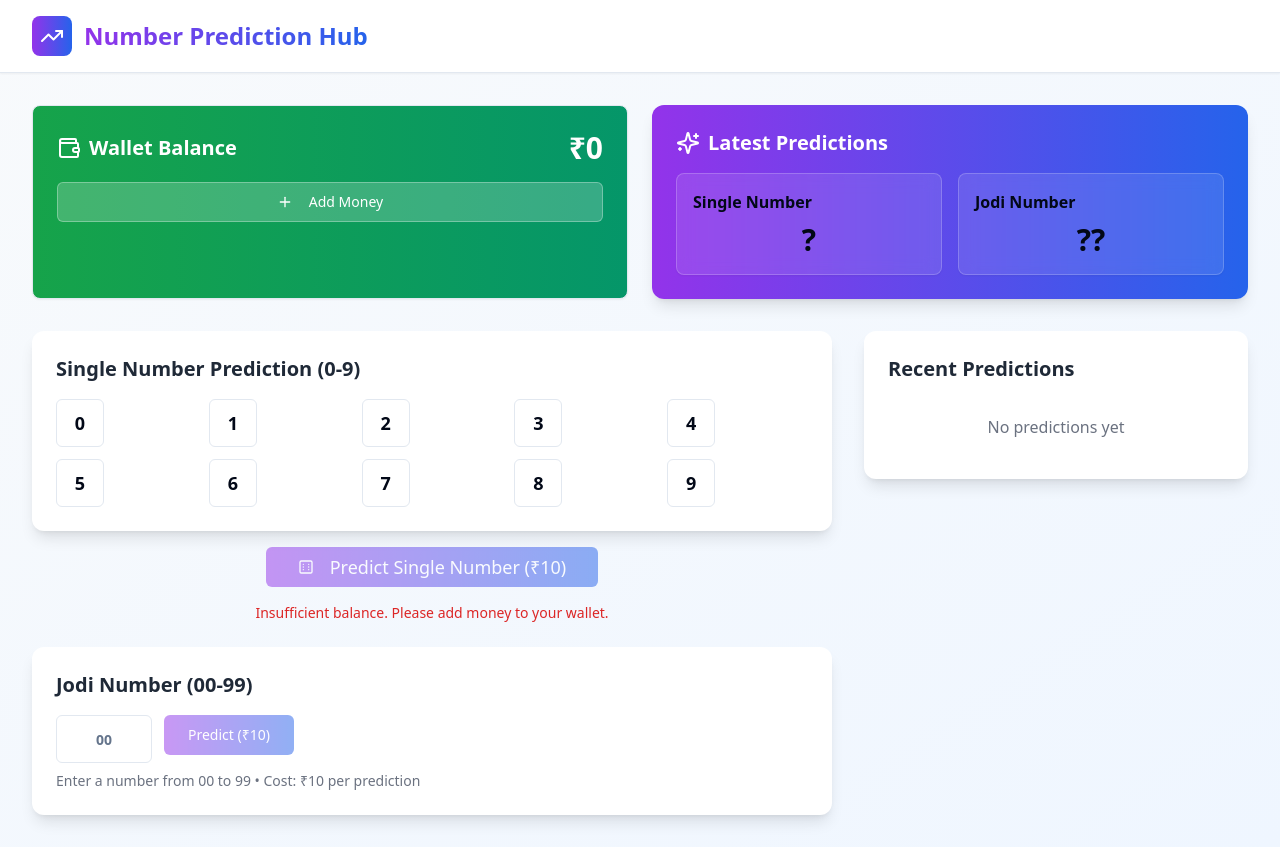
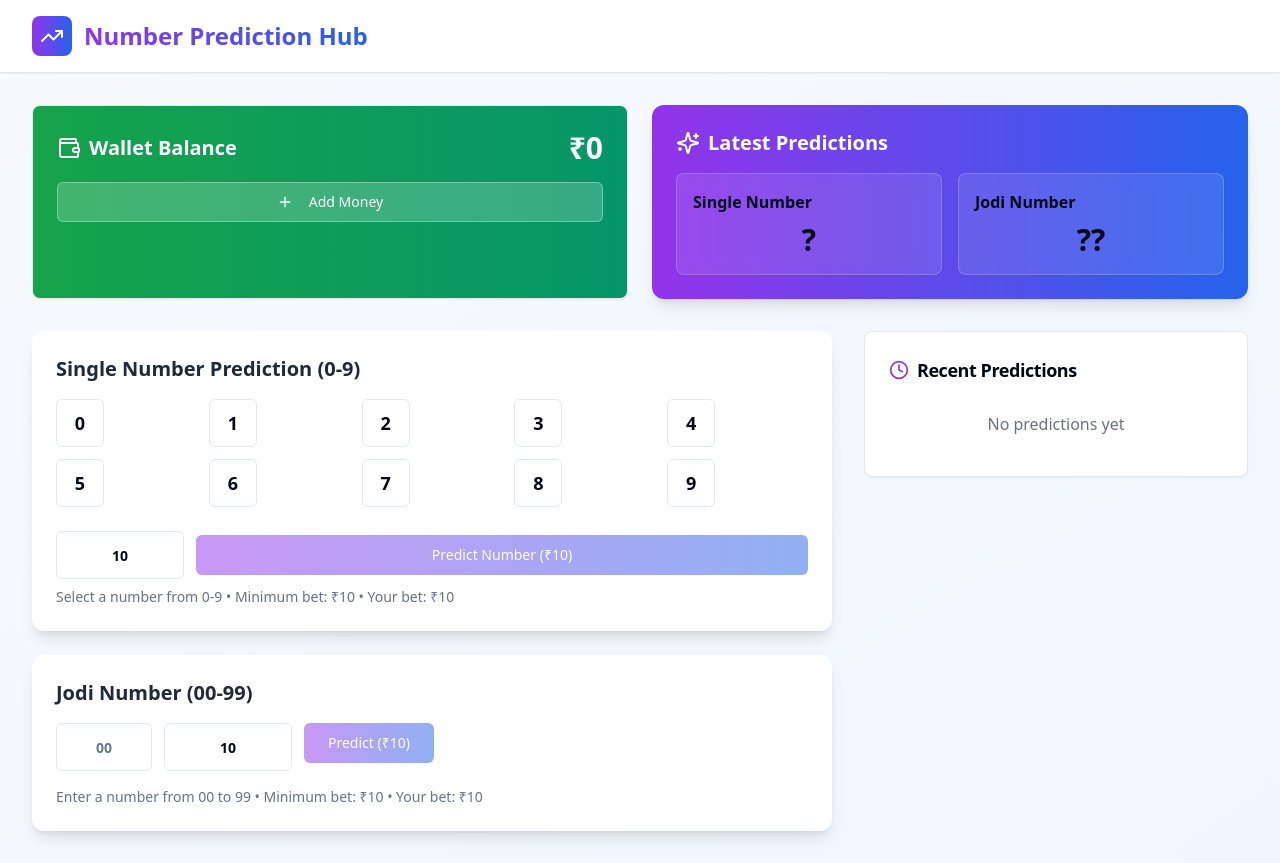
Before and after one commit to pradeepgorule/digit-dream-predictor-app, a React (Vite) app: page / in a window 1280 px wide. Built offline with nearby package versions, Linux system fonts and the light colour scheme.

Commit message:
Add ability to add money to predicted numbers
Allow users to add money to predicted numbers, with a minimum of ₹10 and no maximum limit.

```diff
--- a/src/components/JodiInput.tsx
+++ b/src/components/JodiInput.tsx
@@ -1,15 +1,17 @@
 
-import React from 'react';
+import React, { useState } from 'react';
 import { Input } from '@/components/ui/input';
 import { Button } from '@/components/ui/button';
 
 interface JodiInputProps {
   value: string;
   onChange: (value: string) => void;
-  onSubmit: () => void;
+  onSubmit: (betAmount: number) => void;
 }
 
 const JodiInput = ({ value, onChange, onSubmit }: JodiInputProps) => {
+  const [betAmount, setBetAmount] = useState('10');
+
   const handleInputChange = (e: React.ChangeEvent<HTMLInputElement>) => {
     const inputValue = e.target.value;
     // Only allow numbers and limit to 2 digits
@@ -18,15 +20,33 @@ const JodiInput = ({ value, onChange, onSubmit }: JodiInputProps) => {
     }
   };
 
+  const handleBetAmountChange = (e: React.ChangeEvent<HTMLInputElement>) => {
+    const amount = e.target.value;
+    // Only allow numbers
+    if (/^\d*$/.test(amount)) {
+      setBetAmount(amount);
+    }
+  };
+
   const handleKeyPress = (e: React.KeyboardEvent) => {
     if (e.key === 'Enter') {
-      onSubmit();
+      handleSubmit();
     }
   };
+
+  const handleSubmit = () => {
+    const amount = parseInt(betAmount);
+    if (amount >= 10) {
+      onSubmit(amount);
+    }
+  };
+
+  const betAmountNum = parseInt(betAmount) || 0;
 
   return (
     <div className="bg-white rounded-xl shadow-lg p-6">
       <h3 className="text-xl font-bold text-gray-800 mb-4">Jodi Number (00-99)</h3>
+      <div className="space-y-4">
         <div className="flex gap-3">
           <Input
             type="text"
@@ -37,15 +57,25 @@ const JodiInput = ({ value, onChange, onSubmit }: JodiInputProps) => {
             className="text-center text-2xl font-bold h-12 max-w-24"
             maxLength={2}
           />
+          <Input
+            type="text"
+            value={betAmount}
+            onChange={handleBetAmountChange}
+            placeholder="Bet Amount"
+            className="text-center text-lg font-semibold h-12 max-w-32"
+          />
           <Button
-          onClick={onSubmit}
-          disabled={value.length !== 2}
+            onClick={handleSubmit}
+            disabled={value.length !== 2 || betAmountNum < 10}
             className="bg-gradient-to-r from-purple-600 to-blue-600 hover:from-purple-700 hover:to-blue-700 text-white px-6"
           >
-          Predict (₹10)
+            Predict (₹{betAmountNum})
           </Button>
         </div>
-      <p className="text-sm text-gray-500 mt-2">Enter a number from 00 to 99 • Cost: ₹10 per prediction</p>
+        <p className="text-sm text-gray-500">
+          Enter a number from 00 to 99 • Minimum bet: ₹10 • Your bet: ₹{betAmountNum}
+        </p>
+      </div>
     </div>
   );
 };
--- a/src/components/NumberGrid.tsx
+++ b/src/components/NumberGrid.tsx
@@ -1,35 +1,78 @@
 
-import React from 'react';
+import React, { useState } from 'react';
 import { Button } from '@/components/ui/button';
+import { Input } from '@/components/ui/input';
 
 interface NumberGridProps {
   selectedNumber: number | null;
   onNumberSelect: (number: number) => void;
+  onPredict: (betAmount: number) => void;
   title: string;
 }
 
-const NumberGrid = ({ selectedNumber, onNumberSelect, title }: NumberGridProps) => {
+const NumberGrid = ({ selectedNumber, onNumberSelect, onPredict, title }: NumberGridProps) => {
+  const [betAmount, setBetAmount] = useState('10');
+
   const numbers = Array.from({ length: 10 }, (_, i) => i);
+
+  const handleBetAmountChange = (e: React.ChangeEvent<HTMLInputElement>) => {
+    const amount = e.target.value;
+    // Only allow numbers
+    if (/^\d*$/.test(amount)) {
+      setBetAmount(amount);
+    }
+  };
+
+  const handlePredict = () => {
+    const amount = parseInt(betAmount);
+    if (amount >= 10 && selectedNumber !== null) {
+      onPredict(amount);
+    }
+  };
+
+  const betAmountNum = parseInt(betAmount) || 0;
 
   return (
     <div className="bg-white rounded-xl shadow-lg p-6">
       <h3 className="text-xl font-bold text-gray-800 mb-4">{title}</h3>
-      <div className="grid grid-cols-5 gap-3">
+
+      <div className="grid grid-cols-5 gap-3 mb-6">
         {numbers.map((number) => (
           <Button
             key={number}
+            onClick={() => onNumberSelect(number)}
             variant={selectedNumber === number ? "default" : "outline"}
-            className={`h-12 w-12 text-lg font-bold transition-all duration-200 ${
+            className={`h-12 w-12 text-lg font-bold ${
               selectedNumber === number
-                ? "bg-gradient-to-r from-purple-600 to-blue-600 hover:from-purple-700 hover:to-blue-700 text-white shadow-lg scale-105"
-                : "hover:bg-gray-50 hover:scale-105"
+                ? 'bg-gradient-to-r from-purple-600 to-blue-600 text-white'
+                : 'hover:bg-purple-50 hover:border-purple-300'
             }`}
-            onClick={() => onNumberSelect(number)}
           >
             {number}
           </Button>
         ))}
       </div>
+
+      <div className="flex gap-3 items-center">
+        <Input
+          type="text"
+          value={betAmount}
+          onChange={handleBetAmountChange}
+          placeholder="Bet Amount"
+          className="text-center text-lg font-semibold h-12 max-w-32"
+        />
+        <Button
+          onClick={handlePredict}
+          disabled={selectedNumber === null || betAmountNum < 10}
+          className="bg-gradient-to-r from-purple-600 to-blue-600 hover:from-purple-700 hover:to-blue-700 text-white px-6 flex-1"
+        >
+          Predict Number {selectedNumber !== null ? selectedNumber : ''} (₹{betAmountNum})
+        </Button>
+      </div>
+
+      <p className="text-sm text-gray-500 mt-2">
+        Select a number from 0-9 • Minimum bet: ₹10 • Your bet: ₹{betAmountNum}
+      </p>
     </div>
   );
 };
--- a/src/components/PredictionHistory.tsx
+++ b/src/components/PredictionHistory.tsx
@@ -1,12 +1,13 @@
 
 import React from 'react';
-import { Card } from '@/components/ui/card';
-import { Badge } from '@/components/ui/badge';
+import { Card, CardHeader, CardTitle, CardContent } from '@/components/ui/card';
+import { Clock, Hash, IndianRupee } from 'lucide-react';
 
 interface Prediction {
   id: string;
   type: 'single' | 'jodi';
   number: string;
+  betAmount: number;
   timestamp: Date;
 }
 
@@ -15,33 +16,57 @@ interface PredictionHistoryProps {
 }
 
 const PredictionHistory = ({ predictions }: PredictionHistoryProps) => {
+  const formatTime = (date: Date) => {
+    return date.toLocaleTimeString('en-IN', {
+      hour: '2-digit',
+      minute: '2-digit',
+      hour12: true
+    });
+  };
+
   return (
-    <div className="bg-white rounded-xl shadow-lg p-6">
-      <h3 className="text-xl font-bold text-gray-800 mb-4">Recent Predictions</h3>
-      <div className="space-y-3 max-h-64 overflow-y-auto">
+    <Card className="h-fit">
+      <CardHeader className="pb-3">
+        <CardTitle className="flex items-center gap-2 text-lg">
+          <Clock className="h-5 w-5 text-purple-600" />
+          Recent Predictions
+        </CardTitle>
+      </CardHeader>
+      <CardContent className="space-y-3">
         {predictions.length === 0 ? (
           <p className="text-gray-500 text-center py-4">No predictions yet</p>
         ) : (
           predictions.map((prediction) => (
-            <Card key={prediction.id} className="p-3 border-l-4 border-l-purple-500">
-              <div className="flex justify-between items-center">
-                <div className="flex items-center gap-3">
-                  <Badge variant={prediction.type === 'single' ? 'default' : 'secondary'}>
-                    {prediction.type === 'single' ? 'Single' : 'Jodi'}
-                  </Badge>
-                  <span className="font-bold text-lg text-purple-600">
-                    {prediction.number}
-                  </span>
+            <div
+              key={prediction.id}
+              className="flex items-center justify-between p-3 bg-gray-50 rounded-lg border"
+            >
+              <div className="flex items-center gap-3">
+                <div className={`p-2 rounded-full ${
+                  prediction.type === 'single'
+                    ? 'bg-blue-100 text-blue-600'
+                    : 'bg-purple-100 text-purple-600'
+                }`}>
+                  <Hash className="h-4 w-4" />
                 </div>
-                <span className="text-sm text-gray-500">
-                  {prediction.timestamp.toLocaleTimeString()}
-                </span>
+                <div>
+                  <div className="font-semibold text-gray-800">
+                    {prediction.type === 'single' ? 'Single' : 'Jodi'}: {prediction.number}
+                  </div>
+                  <div className="flex items-center gap-1 text-sm text-gray-600">
+                    <IndianRupee className="h-3 w-3" />
+                    <span>{prediction.betAmount}</span>
+                  </div>
+                </div>
               </div>
-            </Card>
+              <div className="text-xs text-gray-500">
+                {formatTime(prediction.timestamp)}
+              </div>
+            </div>
           ))
         )}
-      </div>
-    </div>
+      </CardContent>
+    </Card>
   );
 };
 
--- a/src/pages/Index.tsx
+++ b/src/pages/Index.tsx
@@ -5,14 +5,14 @@ import JodiInput from '@/components/JodiInput';
 import PredictionHistory from '@/components/PredictionHistory';
 import ResultsDisplay from '@/components/ResultsDisplay';
 import WalletComponent from '@/components/Wallet';
-import { Button } from '@/components/ui/button';
-import { TrendingUp, Dice6 } from 'lucide-react';
+import { TrendingUp } from 'lucide-react';
 import { useToast } from '@/hooks/use-toast';
 
 interface Prediction {
   id: string;
   type: 'single' | 'jodi';
   number: string;
+  betAmount: number;
   timestamp: Date;
 }
 
@@ -25,11 +25,12 @@ const Index = () => {
   const [walletBalance, setWalletBalance] = useState(0);
   const { toast } = useToast();
 
-  const addPrediction = (type: 'single' | 'jodi', number: string) => {
+  const addPrediction = (type: 'single' | 'jodi', number: string, betAmount: number) => {
     const newPrediction: Prediction = {
       id: Date.now().toString(),
       type,
       number,
+      betAmount,
       timestamp: new Date(),
     };
     setPredictions(prev => [newPrediction, ...prev.slice(0, 9)]); // Keep last 10 predictions
@@ -39,32 +40,32 @@ const Index = () => {
     setWalletBalance(prev => prev + amount);
   };
 
-  const handleSinglePredict = () => {
-    if (walletBalance < 10) {
+  const handleSinglePredict = (betAmount: number) => {
+    if (walletBalance < betAmount) {
       toast({
         title: "Insufficient Balance",
-        description: "Please add money to your wallet. Minimum balance required: ₹10",
+        description: `Please add money to your wallet. Required: ₹${betAmount}`,
         variant: "destructive",
       });
       return;
     }
 
     if (selectedSingle !== null) {
-      addPrediction('single', selectedSingle.toString());
+      addPrediction('single', selectedSingle.toString(), betAmount);
       setLatestSingle(selectedSingle);
-      setWalletBalance(prev => prev - 10); // Deduct ₹10 for prediction
+      setWalletBalance(prev => prev - betAmount);
       toast({
         title: "Single Number Predicted!",
-        description: `Your prediction: ${selectedSingle} (₹10 deducted)`,
+        description: `Your prediction: ${selectedSingle} with ₹${betAmount} bet`,
       });
     }
   };
 
-  const handleJodiPredict = () => {
-    if (walletBalance < 10) {
+  const handleJodiPredict = (betAmount: number) => {
+    if (walletBalance < betAmount) {
       toast({
         title: "Insufficient Balance",
-        description: "Please add money to your wallet. Minimum balance required: ₹10",
+        description: `Please add money to your wallet. Required: ₹${betAmount}`,
         variant: "destructive",
       });
       return;
@@ -72,13 +73,13 @@ const Index = () => {
 
     if (jodiValue.length === 2) {
       const formattedJodi = jodiValue.padStart(2, '0');
-      addPrediction('jodi', formattedJodi);
+      addPrediction('jodi', formattedJodi, betAmount);
       setLatestJodi(formattedJodi);
       setJodiValue('');
-      setWalletBalance(prev => prev - 10); // Deduct ₹10 for prediction
+      setWalletBalance(prev => prev - betAmount);
       toast({
         title: "Jodi Number Predicted!",
-        description: `Your prediction: ${formattedJodi} (₹10 deducted)`,
+        description: `Your prediction: ${formattedJodi} with ₹${betAmount} bet`,
       });
     }
   };
@@ -110,28 +111,12 @@ const Index = () => {
           {/* Prediction Controls */}
           <div className="lg:col-span-2 space-y-6">
             {/* Single Number Prediction */}
-            <div className="space-y-4">
-              <NumberGrid
-                selectedNumber={selectedSingle}
-                onNumberSelect={setSelectedSingle}
-                title="Single Number Prediction (0-9)"
-              />
-              <div className="flex justify-center">
-                <Button
-                  onClick={handleSinglePredict}
-                  disabled={selectedSingle === null || walletBalance < 10}
-                  className="bg-gradient-to-r from-purple-600 to-blue-600 hover:from-purple-700 hover:to-blue-700 text-white px-8 py-2 text-lg"
-                >
-                  <Dice6 className="h-5 w-5 mr-2" />
-                  Predict Single Number (₹10)
-                </Button>
-              </div>
-              {walletBalance < 10 && (
-                <p className="text-center text-sm text-red-600">
-                  Insufficient balance. Please add money to your wallet.
-                </p>
-              )}
-            </div>
+            <NumberGrid
+              selectedNumber={selectedSingle}
+              onNumberSelect={setSelectedSingle}
+              onPredict={handleSinglePredict}
+              title="Single Number Prediction (0-9)"
+            />
 
             {/* Jodi Number Prediction */}
             <JodiInput
```
Lines whose indentation alone changed are shown as unchanged.
